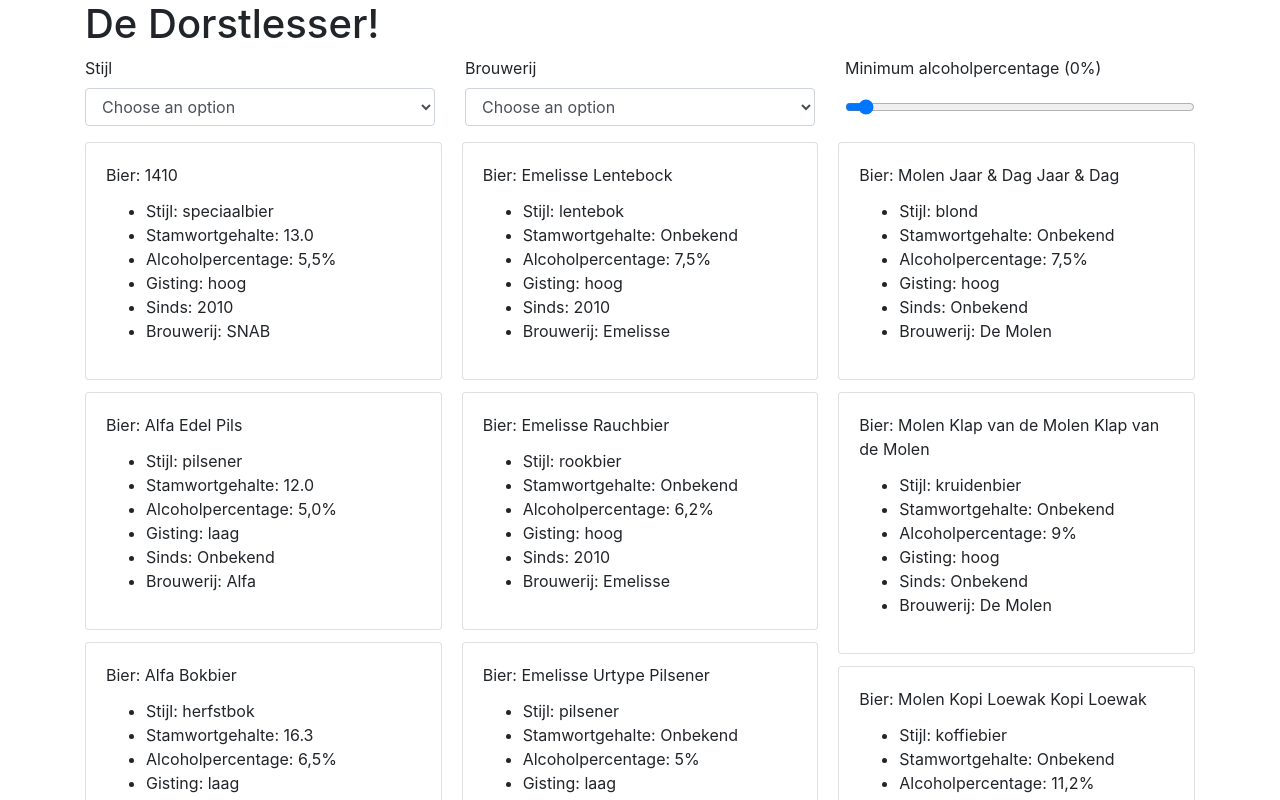
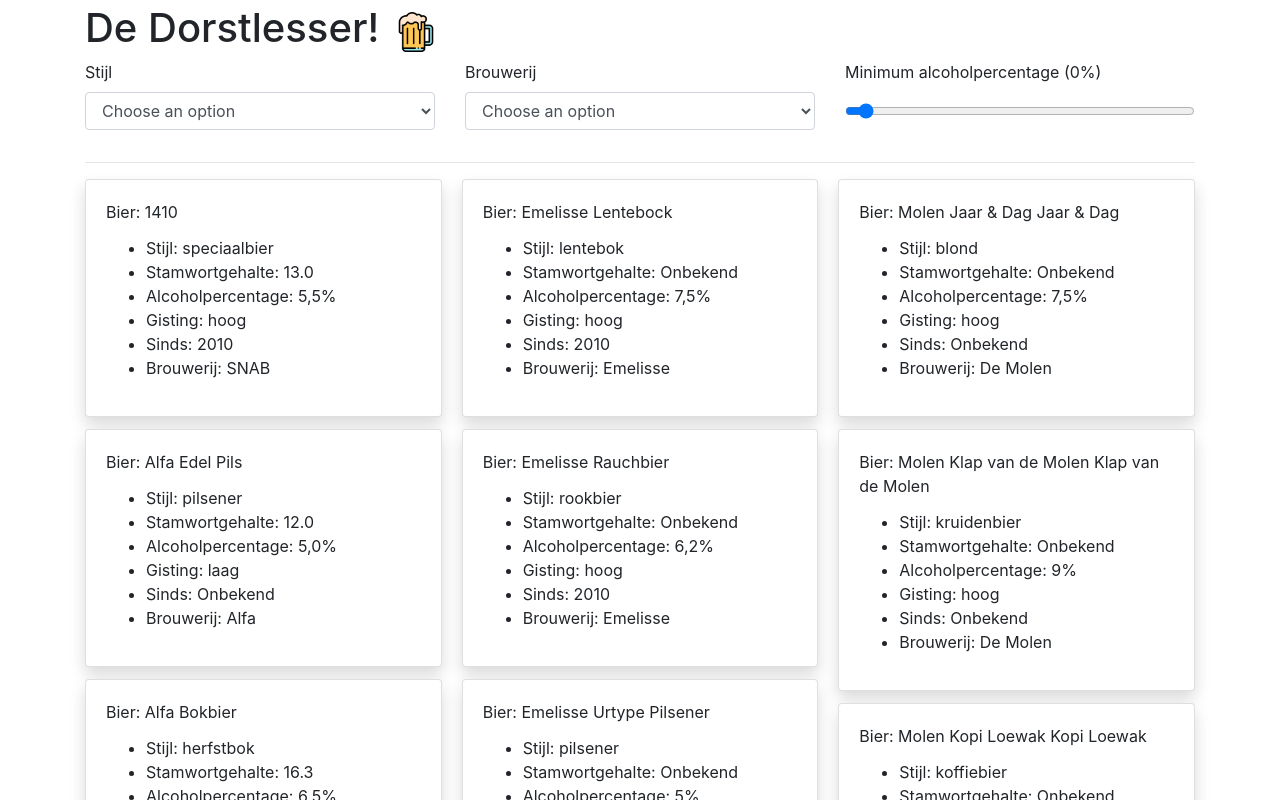
Before and after one commit to michaelvdo/de-dorstlesser, an Angular app: page / in a window 1280 px wide. Shown: the top 800 px of the page. Built offline with nearby package versions, Linux system fonts and the light colour scheme.

Commit message:
Small styling update.

```diff
--- a/src/app/app.component.css
+++ b/src/app/app.component.css
@@ -0,0 +1,4 @@
+img {
+	height: 40px;
+	margin-left: 1em;
+}
--- a/src/app/app.component.html
+++ b/src/app/app.component.html
@@ -1,8 +1,9 @@
 <section>
-  <div class="container">
+  <div class="container my-1">
     <div class="row">
-      <div class="col-6">
+      <div class="col-lg-6 d-flex flex-row align-items-center">
         <h1>{{ title }}!</h1>
+        <img src="assets/beer.png" alt="beer icon">
       </div>
     </div>
     <div class="row">
@@ -12,11 +13,15 @@
           [beers]="filteredBeers"></app-filters>
       </div>
     </div>
+    <hr>
     <div class="card-columns">
       <app-beer-card
         *ngFor="let beer of filteredBeers; index as index"
         [beerObj]="beer"
         [beerIndex]="index"></app-beer-card>
+      <p *ngIf="filteredBeers.length === 0">No beers to show for your selection!</p>
     </div>
+    <hr>
+    <div>Icons made by <a href="https://www.flaticon.com/authors/freepik" title="Freepik">Freepik</a> from <a href="https://www.flaticon.com/" title="Flaticon">www.flaticon.com</a></div>
   </div>
 </section>
--- a/src/app/components/beer-card/beer-card.component.html
+++ b/src/app/components/beer-card/beer-card.component.html
@@ -1,4 +1,4 @@
-<div class="card">
+<div class="card shadow">
 	<div class="card-body">
 		<div class="card-title">Bier: {{ beer.Bier }}</div>
 		<ul>
```
Also changed, not shown: src/assets/beer.png (added), to-do.txt.
